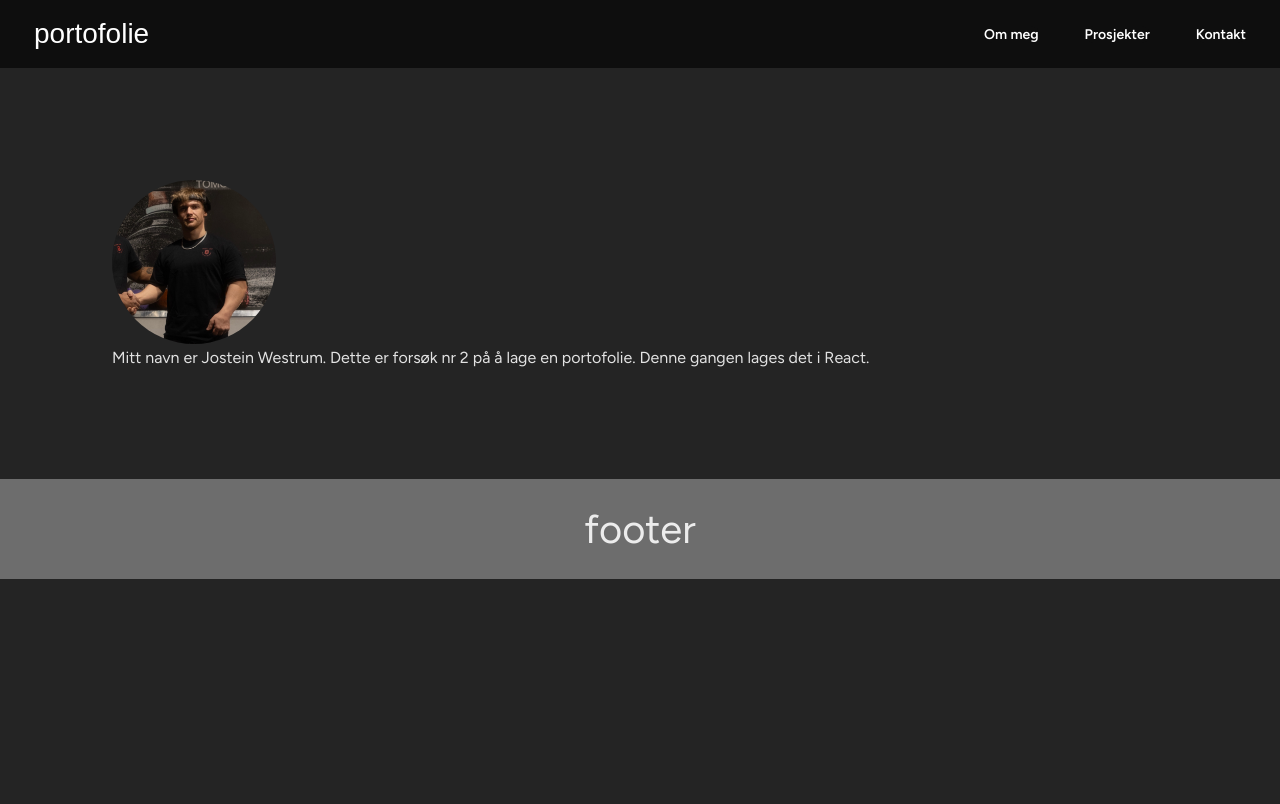
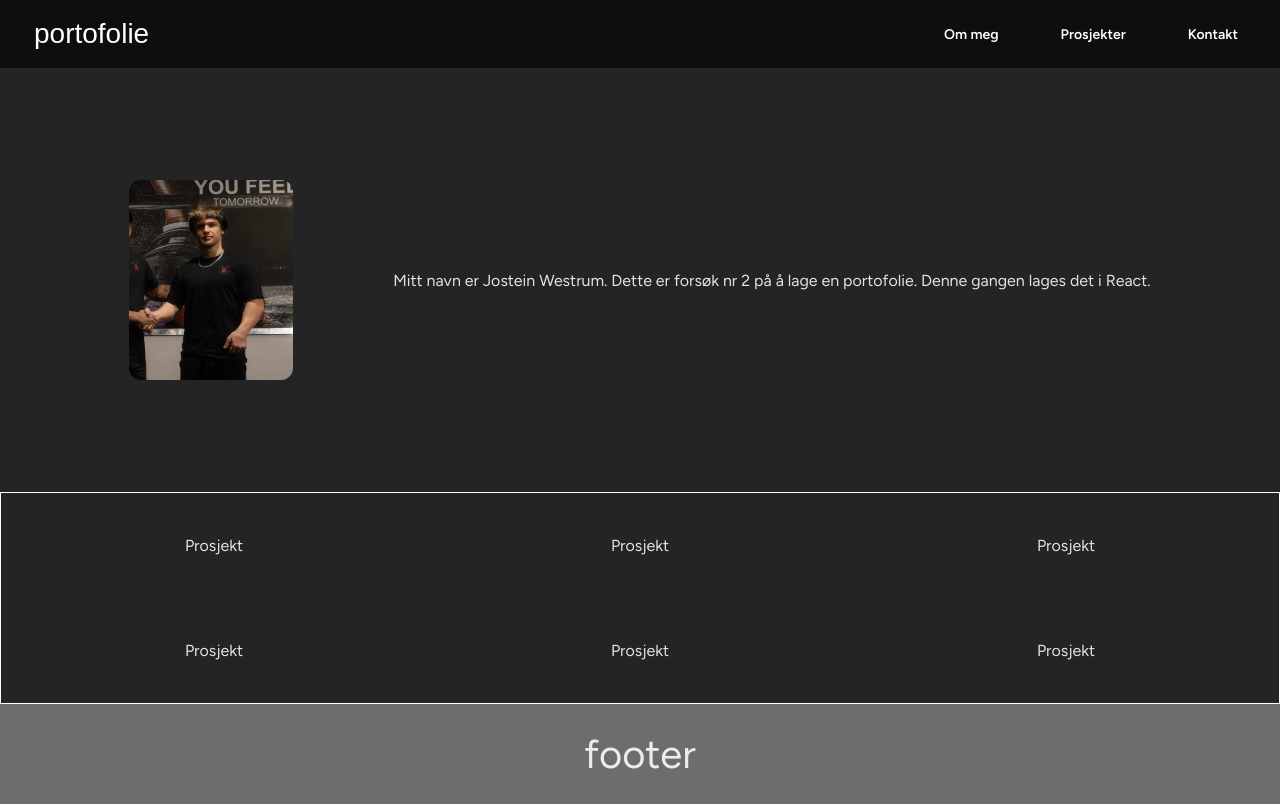
Before and after one commit to Jostein24sfj/react-portefolie, a React (Vite) app: page / in a window 1280 px wide. Built offline with nearby package versions, Linux system fonts and the light colour scheme.

Commit message:
added Prosjekter and fixed img scale on aboutme

```diff
--- a/index.html
+++ b/index.html
@@ -10,7 +10,7 @@
       rel="stylesheet"
     />
     <meta name="viewport" content="width=device-width, initial-scale=1.0" />
-    <title>Vite + React</title>
+    <title>Portofolie</title>
   </head>
   <body>
     <div id="root"></div>
--- a/src/AboutMe/AboutMe.css
+++ b/src/AboutMe/AboutMe.css
@@ -2,21 +2,24 @@
   margin: 0;
   padding: 0;
   box-sizing: border-box;
+  /* min-height: 100vh; */
+
 }
 
 .profilePic {
-  /* display: flex; */
   object-fit: cover;
-  border-radius: 50%;
+  border-radius: 12px;
   width: 164px;
-  height: 164px;
+  height: 200px;
 }
 
 main {
   /* display: grid; */
-  /* display: flex; */
-  /* justify-content: center; */
-  /* align-items: center; */
+  display: flex;
+  justify-content: center;
+  align-items: center;
+  text-align: center;
+  /* min-height: 100vh; */
   padding: 112px;
-  /* gap: 100px; */
+  gap: 100px;
 }
--- a/src/App.css
+++ b/src/App.css
@@ -16,6 +16,7 @@ body {
   min-height: 100vh;
   color: rgba(255, 255, 255, 0.87);
   background-color: #242424;
+  /* min-height: 100vh; */
   /* background-color: blue; */
 }
 
@@ -27,7 +28,6 @@ header {
   padding: 34px;
   align-items: center;
   font-size: 24px;
-  /* text-transform: uppercase; */
 }
 
 .logoBtn {
@@ -36,19 +36,20 @@ header {
   border: none;
   cursor: pointer;
   font-size: 28px;
+  /* text-transform: uppercase; */
 }
 
-.logoTheme {
+/* .logoTheme {
   display: flex;
   gap: 12px;
-}
+} */
 
 .headerBtn {
   font-family: "Figtree", sans-serif;
   font-weight: 600;
   font-size: 14px;
   cursor: pointer;
-  /* padding: 8px; */
+  padding: 8px;
   border-radius: 8px;
   border: none;
   background-color: #0e0e0e;
--- a/src/App.jsx
+++ b/src/App.jsx
@@ -7,6 +7,7 @@ import DarkMode from "./DarkMode/DarkMode";
 export default function App() {
   return (
     <>
+    <div>
       <header>
         <div className="logoTheme">
         <button className="logoBtn">portofolie</button>
@@ -22,14 +23,12 @@ export default function App() {
       <Prosjekter />
       <Contact />
 
+      <div>
       <footer>
         <p>footer</p>
       </footer>
+      </div>
+    </div>
     </>
   );
 }
-
-function myFunction() {
-  let element = document.body;
-  element.classList.toggle("lightning");
-}
--- a/src/Prosjekter/Prosjekter.css
+++ b/src/Prosjekter/Prosjekter.css
@@ -0,0 +1,16 @@
+* {
+    margin: 0;
+    padding: 0;
+    box-sizing: border-box;
+}
+
+.allSections {
+    display: grid;
+    justify-content: center;
+    align-items: center;
+    text-align: center;
+    grid-template-columns: 1fr 1fr 1fr;
+    grid-template-rows: 1fr 1fr;
+    border: 1px solid white;
+    height: 212px;
+}
--- a/src/Prosjekter/Prosjekter.jsx
+++ b/src/Prosjekter/Prosjekter.jsx
@@ -1,5 +1,28 @@
 import "./Prosjekter.css";
 
 export default function Prosjekter() {
-  return <></>;
+  return (
+    <>
+    <div className="allSections">
+    <section >
+      <p>Prosjekt</p>
+      </section>
+      <section>
+      <p>Prosjekt</p>
+      </section>
+      <section>
+      <p>Prosjekt</p>
+      </section>
+      <section>
+      <p>Prosjekt</p>
+      </section>
+      <section>
+      <p>Prosjekt</p>
+      </section>
+      <section>
+      <p>Prosjekt</p>
+      </section>
+      </div>
+      </>
+  );
 }
```
